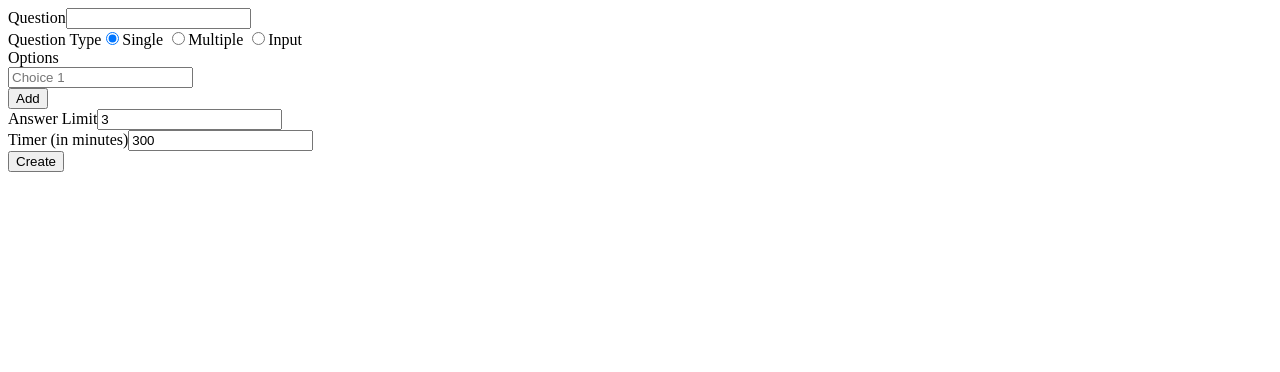
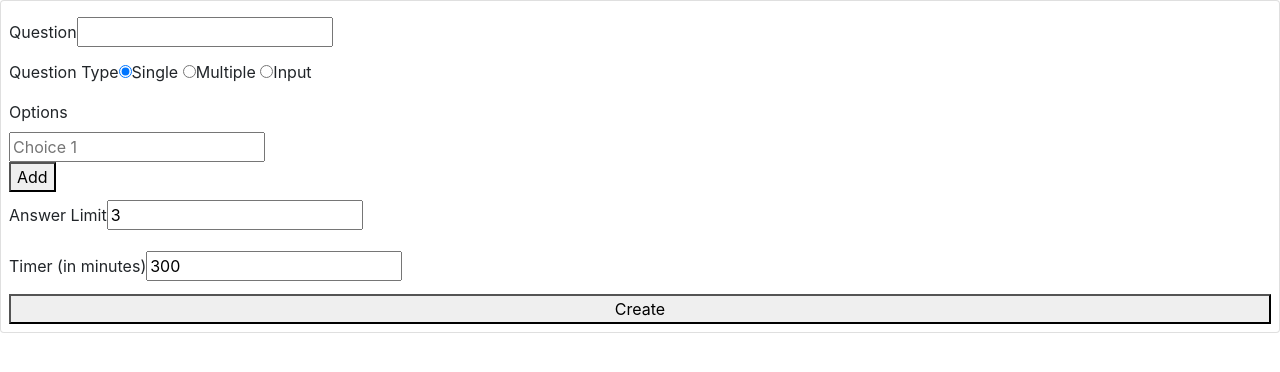
Before and after one commit to firecrust17/quick-poll, an Angular app in the folder quick-poll/: page /new in a window 1280 px wide. Shown: the top 372 px of the page. Built offline with nearby package versions, Linux system fonts and the light colour scheme; sample sign-in values are in the browser's storage.

Commit message:
age in user table + new poll bugfix + poll results bootstrap table + bootstrap added

```diff
--- a/quick-poll/angular.json
+++ b/quick-poll/angular.json
@@ -23,9 +23,13 @@
               "src/assets"
             ],
             "styles": [
-              "src/styles.css"
+              "src/styles.css",
+              "node_modules/bootstrap/dist/css/bootstrap.min.css"
             ],
-            "scripts": [],
+            "scripts": [
+              "node_modules/jquery/dist/jquery.min.js",
+              "node_modules/bootstrap/dist/js/bootstrap.bundle.min.js"
+            ],
             "es5BrowserSupport": true
           },
           "configurations": {
--- a/quick-poll/package.json
+++ b/quick-poll/package.json
@@ -20,6 +20,7 @@
     "@angular/platform-browser-dynamic": "~7.2.0",
     "@angular/router": "~7.2.0",
     "@types/socket.io-client": "^1.4.32",
+    "bootstrap": "^4.4.1",
     "core-js": "^2.5.4",
     "jquery": "^3.4.1",
     "ngx-socket-io": "^3.0.1",
--- a/quick-poll/src/app/poll-module/new-poll/new-poll.component.html
+++ b/quick-poll/src/app/poll-module/new-poll/new-poll.component.html
@@ -9,8 +9,8 @@
 
 			<div class="col-12 mb-2">
 				<label>Question Type</label>
-				<input type="radio" formControlName="question_type" value="single">Single
-				<input type="radio" formControlName="question_type" value="multiple">Multiple
+				<input type="radio" formControlName="question_type" value="single" (click)="add_option('one')">Single
+				<input type="radio" formControlName="question_type" value="multiple" (click)="add_option('one')">Multiple
 				<input type="radio" formControlName="question_type" value="input" (click)="clear_options()">Input
 			</div>
 
--- a/quick-poll/src/app/poll-module/new-poll/new-poll.component.ts
+++ b/quick-poll/src/app/poll-module/new-poll/new-poll.component.ts
@@ -57,7 +57,12 @@ export class NewPollComponent implements OnInit {
   	});
   }
 
-  add_option() {
+  add_option(type=null) {
+    if(type == 'one') {
+      if(this.formArray['controls']['length'] >= 1) {
+        return;
+      }
+    }
     const control = <FormArray>this.poll_data_payload.controls['options'];
     control.push(
       this.fbuilder.group({
@@ -74,7 +79,6 @@ export class NewPollComponent implements OnInit {
   clear_options() {
     // this.formArray.clear();
     this.poll_data_payload.controls['options'] = this.fbuilder.array([]);
-    console.log(this.formArray);
   }
 
 }
--- a/quick-poll/src/app/poll-module/poll-results/poll-results.component.html
+++ b/quick-poll/src/app/poll-module/poll-results/poll-results.component.html
@@ -3,14 +3,18 @@
 </div>
 <div *ngIf="(results | json) != {}">
 	<h2>{{results.question}}</h2>
-	<table>
+	<table class="table table-bordered">
 		<thead>
-			<th>Option</th>
-			<th>Count</th>
-			<th>Answer By</th>
+			<tr>
+				<th scope="col">#</th>
+				<th scope="col">Option</th>
+				<th scope="col">Count</th>
+				<th scope="col">Answer By</th>
+			</tr>
 		</thead>
 		<tbody>
-			<tr *ngFor="let row of results.answer_count_map">
+			<tr *ngFor="let row of results.answer_count_map; let i=index">
+				<th scope="row">{{i+1}}</th>
 				<td>{{row.option}}</td>
 				<td>{{row.count}}</td>
 				<td>
@@ -22,4 +26,5 @@
 			</tr>
 		</tbody>
 	</table>
+
 </div>
```
Also changed, not shown: 2 other files (tests, documents, lock files or other folders).
